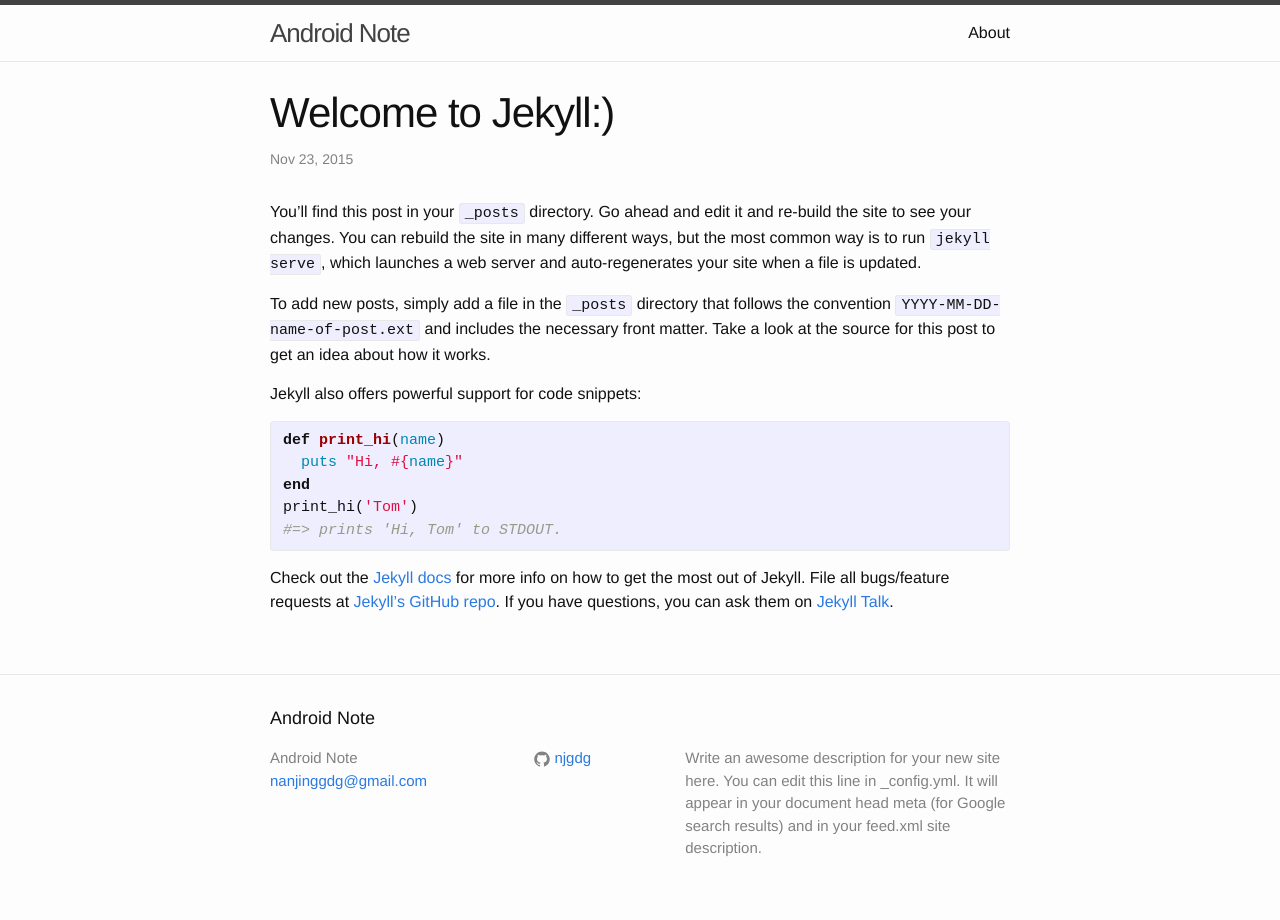
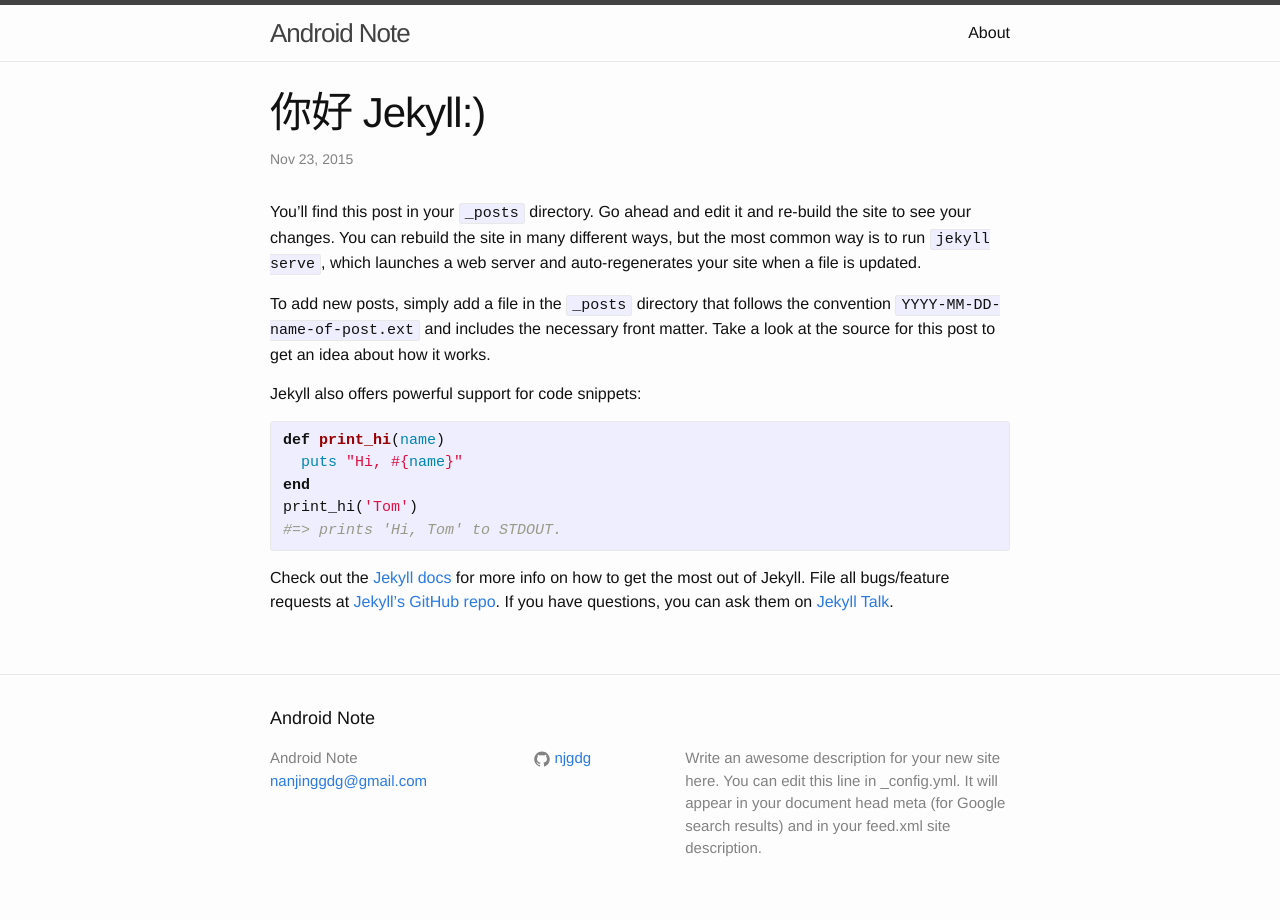
Before and after one commit to njgdg/njgdg.github.io, a Jekyll site: the page built from _posts/2015-11-23-welcome-to-jekyll.markdown, in a window 1280 px wide. Built offline with Jekyll 4.4.1, drawn with Linux system fonts in a browser that asks for light colours.

Commit message:
Updated 2015-11-23-welcome-to-jekyll.markdown

```diff
--- a/_posts/2015-11-23-welcome-to-jekyll.markdown
+++ b/_posts/2015-11-23-welcome-to-jekyll.markdown
@@ -1,10 +1,11 @@
 ---
 layout: post
-title: "Welcome to Jekyll:)"
+title: "你好 Jekyll:)"
 date: "2015-11-23 23:13:39 +0800"
 categories: jekyll update
 published: true
 ---
+
 
 You’ll find this post in your `_posts` directory. Go ahead and edit it and re-build the site to see your changes. You can rebuild the site in many different ways, but the most common way is to run `jekyll serve`, which launches a web server and auto-regenerates your site when a file is updated.
 
```
